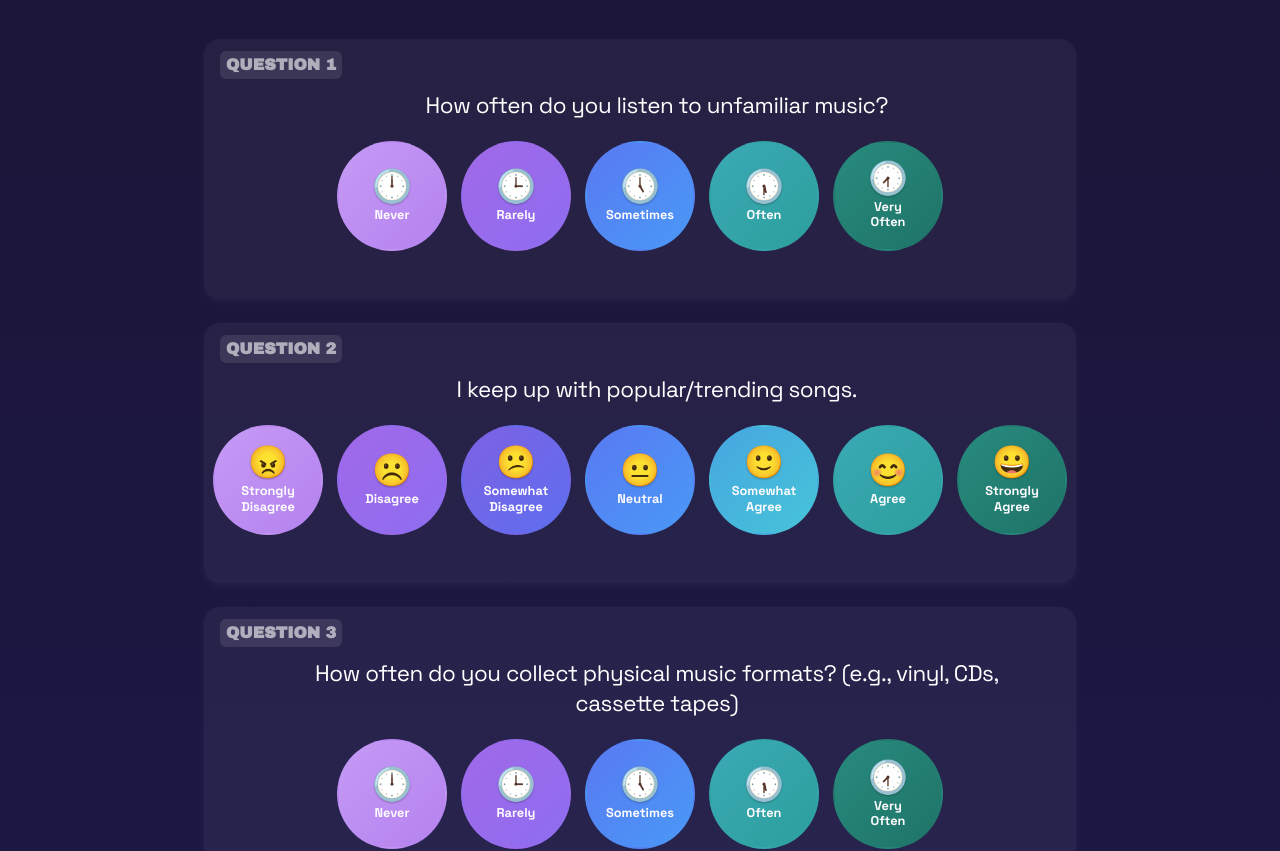
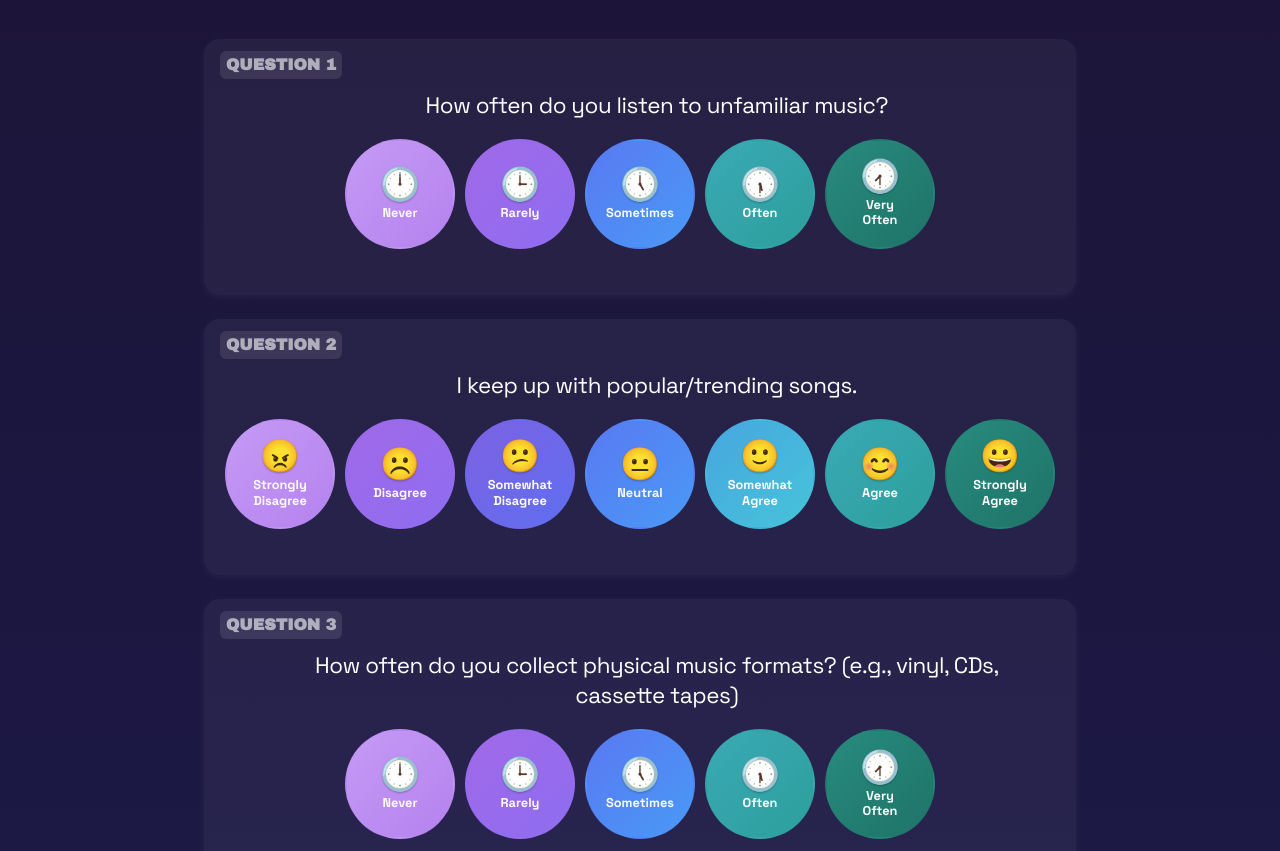
Before and after one commit to b1982384/SLIME-survey-app, a React (Vite) app in the folder survey_app/: page /question in a window 1280 px wide. Shown: the part 1360-2211 px from the top of the page. Built offline with nearby package versions, Linux system fonts and the light colour scheme.

Commit message:
fixing spacing in emoji row

```diff
--- a/survey_app/src/questions.css
+++ b/survey_app/src/questions.css
@@ -73,11 +73,11 @@ body {
   justify-content: center;
   align-items: center;
   flex-wrap: wrap;
-  gap: clamp(4px, 1.5vw, 14px);
-  padding: 8px clamp(8px, 3vw, 36px);
+  gap: clamp(2px, 1vw, 10px);
+  padding: 6px clamp(6px, 3vw, 36px);
   overflow: visible;
   width: 100%;
-  max-width: 860px;
+  max-width: 800px;
   margin: 0 auto;
 }
 
```
